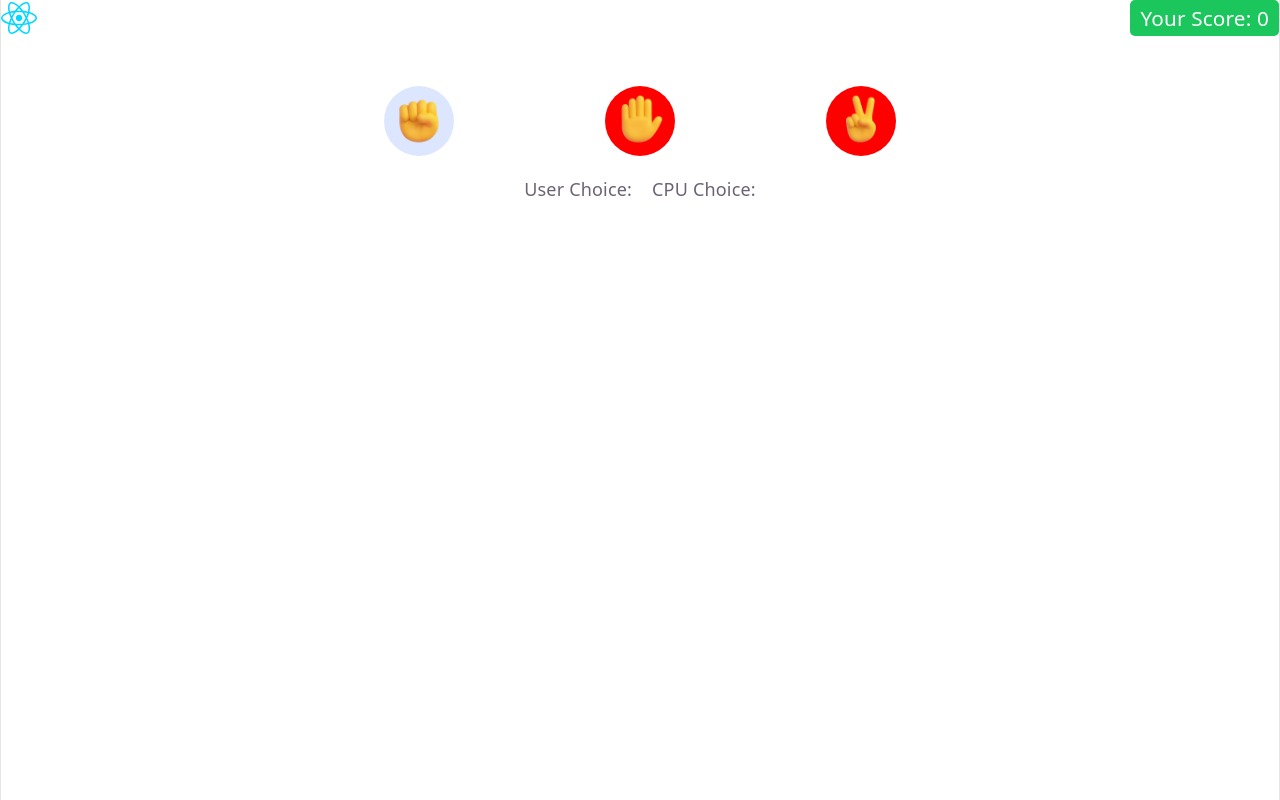
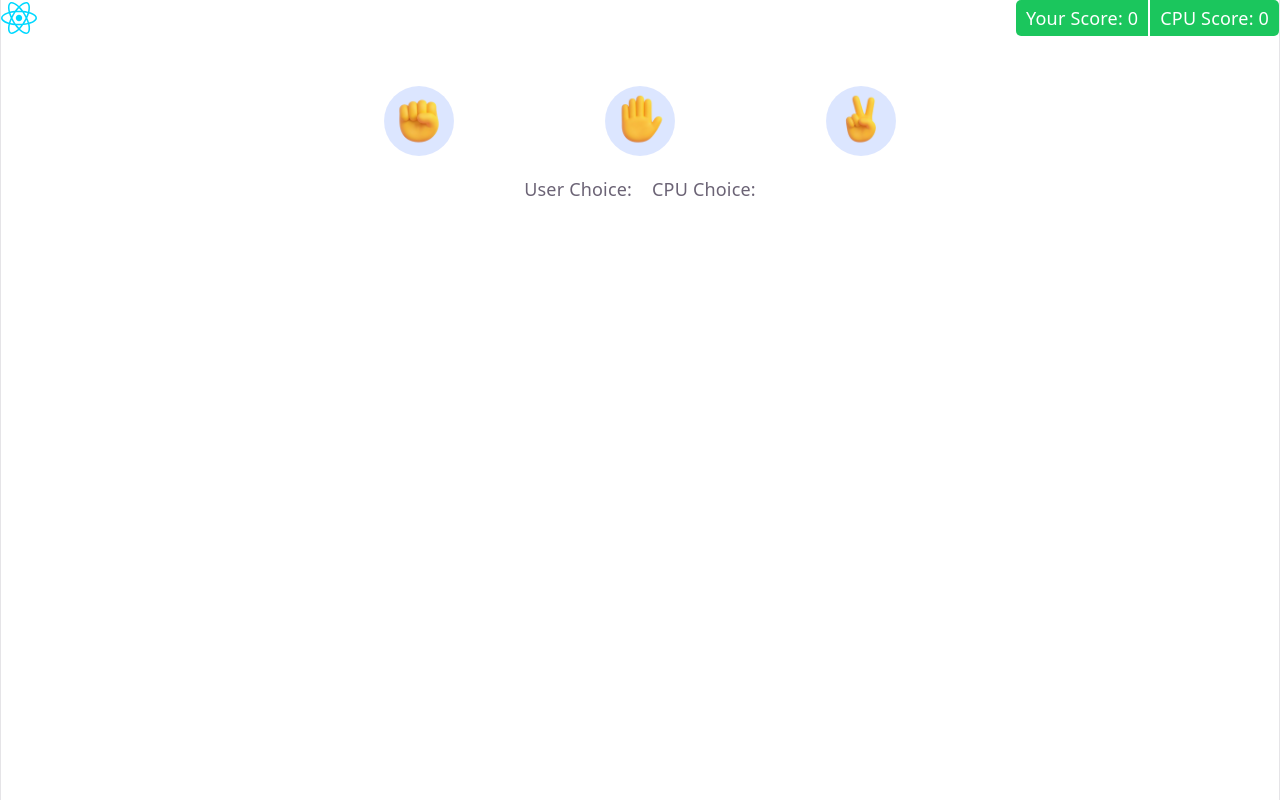
Before and after one commit to yimnaiconradndjousi-coder/Rock-Paper-Scissor, a React (Vite) app: page / in a window 1280 px wide. Built offline with nearby package versions, Linux system fonts and the light colour scheme.

Commit message:
Update score display to include CPU score and refactor GameLogic function calls

```diff
--- a/src/App.css
+++ b/src/App.css
@@ -26,12 +26,26 @@ nav {
 }
 
 .score {
+    display: flex;
+    gap: 2px;
+}
+
+.user-score, .cpu-score {
     align-self: center;
-    font-size: 1.15rem;
     color: white;
     background-color: rgba(0, 192, 74, 0.893);
     padding: 5px 10px;
     border-radius: 5px;
+}
+
+.user-score {
+    border-top-right-radius: 0;
+    border-bottom-right-radius: 0;
+}
+
+.cpu-score {
+    border-top-left-radius: 0;
+    border-bottom-left-radius: 0;
 }
 
 .actions {
@@ -56,23 +70,24 @@ nav {
     transition: all 0.4s ease;
 }
 
-.action-icon:nth-child(1):active {
-    background-color: rgba(226, 0, 0, 0.871);
+.action-icon:nth-child(1):hover {
+    background-color: rgba(226, 0, 0, 0.8);
 }
 
-.action-icon:nth-child(2) {
-    background-color: red;
+.action-icon:nth-child(2):hover {
+    background-color: rgba(0, 115, 216, 0.8);
 }
 
-.action-icon:nth-child(3) {
-    background-color: red;
+.action-icon:nth-child(3):hover {
+    background-color: rgba(0, 192, 74, 0.893);
 }
 
-/*
+
 .action-icon:hover {
-    background-color: rgba(250, 194, 65, 0.215);
-    background-color: rgba(100, 170, 227, 0.86);
-} */
+    /* background-color: rgba(250, 194, 65, 0.215); */
+    /* background-color: rgba(100, 170, 227, 0.86); */
+    background-color: rgba(69, 125, 255, 0.367);
+}
 
 .result {
     display: flex;
--- a/src/App.jsx
+++ b/src/App.jsx
@@ -29,7 +29,7 @@ function GameLogic(setUserAction, setCPUAction, SetScore, Score, userChoiceValue
         } else if ((UserCoice === 0 && CPUChoice === 2) || (UserCoice === 1 && CPUChoice === 0) || (UserCoice === 2 && CPUChoice === 1)) {
             SetScore(Score + 1);
         } else {
-            setCPUScore(CPUScore + 1)
+            setCPUScore(CPUScore + 1);
         }
     }
 }
@@ -44,7 +44,7 @@ function UserInput({setUserAction, setCPUAction, SetScore, Score, CPUScore, SetC
                         src={RockImg}
                         alt="rock image"
                         className="action-icon"
-                        onClick={() => {GameLogic(setUserAction, setCPUAction, SetScore, Score, 0)}
+                        onClick={() => {GameLogic(setUserAction, setCPUAction, SetScore, Score, 0, CPUScore, SetCPUScore)}
 
                         }
                     />
@@ -53,14 +53,14 @@ function UserInput({setUserAction, setCPUAction, SetScore, Score, CPUScore, SetC
                         src={PaperImg}
                         alt="paper image"
                         className="action-icon"
-                        onClick={() => {GameLogic(setUserAction, setCPUAction, SetScore, Score, 1)}}
+                        onClick={() => {GameLogic(setUserAction, setCPUAction, SetScore, Score, 1, CPUScore, SetCPUScore)}}
                     />
 
                     <img
                         src={ScissorsImg}
                         alt="scissor image"
                         className="action-icon"
-                        onClick={() => {GameLogic(setUserAction, setCPUAction, SetScore, Score, 2)}}
+                        onClick={() => {GameLogic(setUserAction, setCPUAction, SetScore, Score, 2, CPUScore, SetCPUScore)}}
                     />
                 </div>
             </div>
@@ -79,7 +79,11 @@ function App() {
             <div className="container">
                 <nav>
                     <img src={ReactLogo} alt="react logo" />
-                    <p className="score">Your Score: {Score}</p>
+
+                    <div className="score">
+                        <p className="user-score">Your Score: {Score}</p>
+                        <p className="cpu-score">CPU Score: {CpuScore}</p>
+                    </div>
                 </nav>
 
                 <UserInput
```
